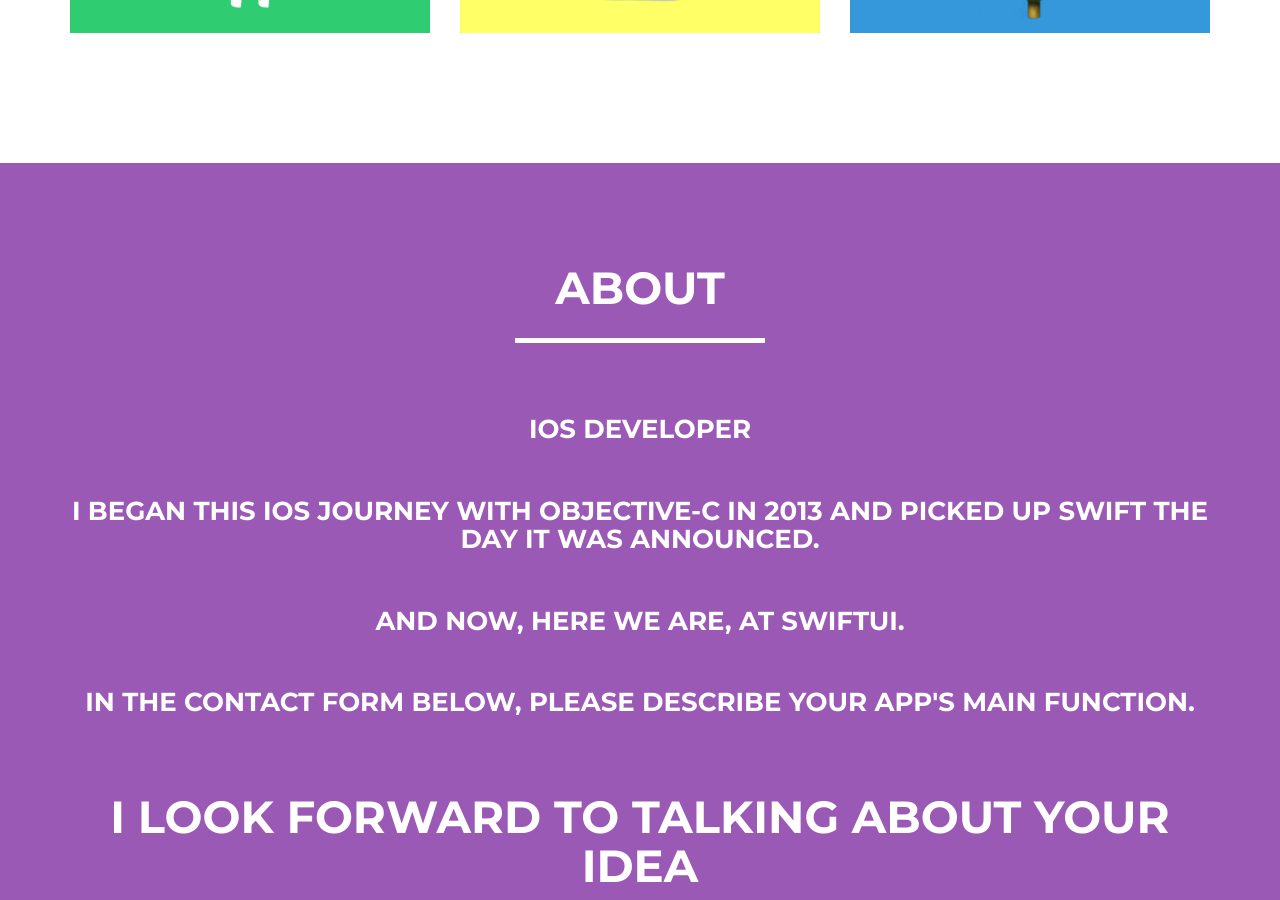
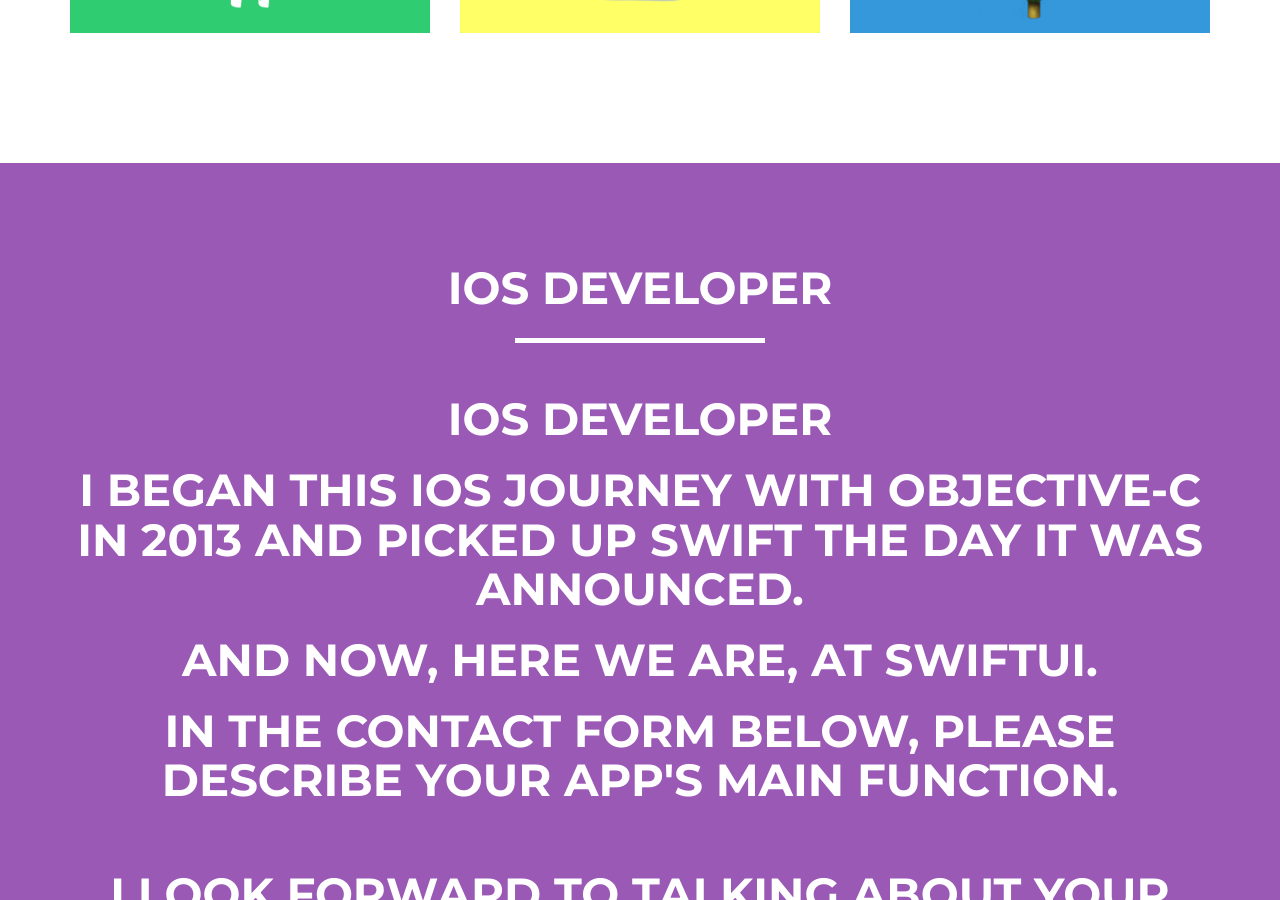
Before and after one commit to andrewcar/andrewcar.github.io, a Jekyll site: the page built from index.html, in a window 1280 px wide and 900 px high, scrolled down 1198 px. Built offline with Jekyll 4.4.1, drawn with Linux system fonts in a browser that asks for light colours.

Commit message:
Update about.html

```diff
--- a/_includes/about.html
+++ b/_includes/about.html
@@ -2,22 +2,22 @@
     <section class="success" id="about">
         <div class="container">
             <div class="row">
-                <div class="col-md-12 text-center">
-                    <h2>ABOUT</h2>
+                <div class="col-lg-12 text-center">
+                    <h2>iOS Developer</h2>
                     <hr class="star-light">
                 </div>
             </div>
              <center>
                 <br>
                 <div class="center-block">
-                    <h3>iOS Developer</h3>
+                    <h2>iOS Developer</h2>
                 </div>
                 <br>
-                    <h3>I began this iOS journey with Objective-C in 2013 and picked up Swift the day it was announced.</h3>
+                    <h2>I began this iOS journey with Objective-C in 2013 and picked up Swift the day it was announced.</h2>
                 <br>
-                    <h3>And now, here we are, at SwiftUI.</h3>
+                    <h2>And now, here we are, at SwiftUI.</h2>
                 <br>
-                    <h3>In the contact form below, please describe your app's main function.</h3>
+                    <h2>In the contact form below, please describe your app's main function.</h2>
                 <br>
                 <br>
                 <br>
```
